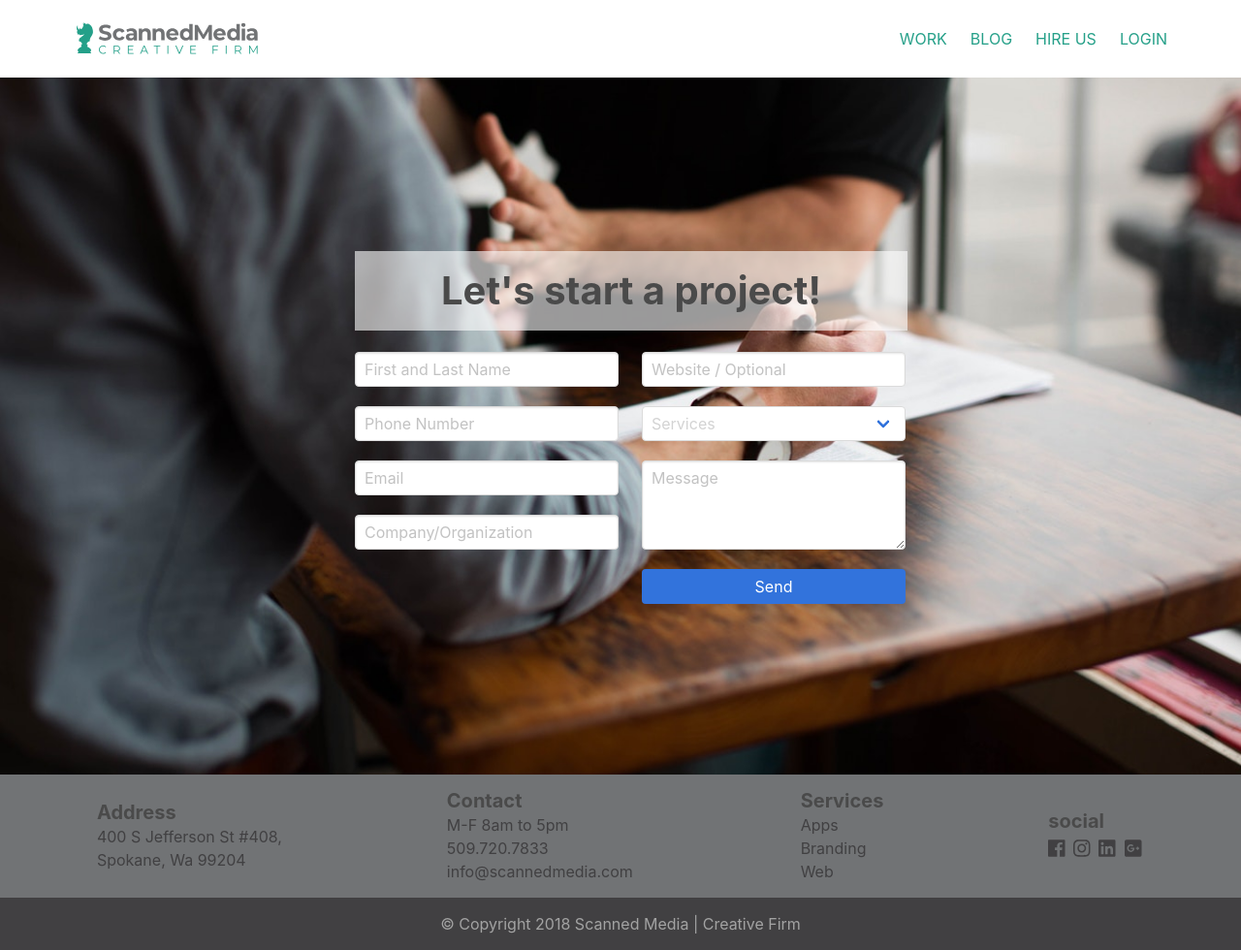
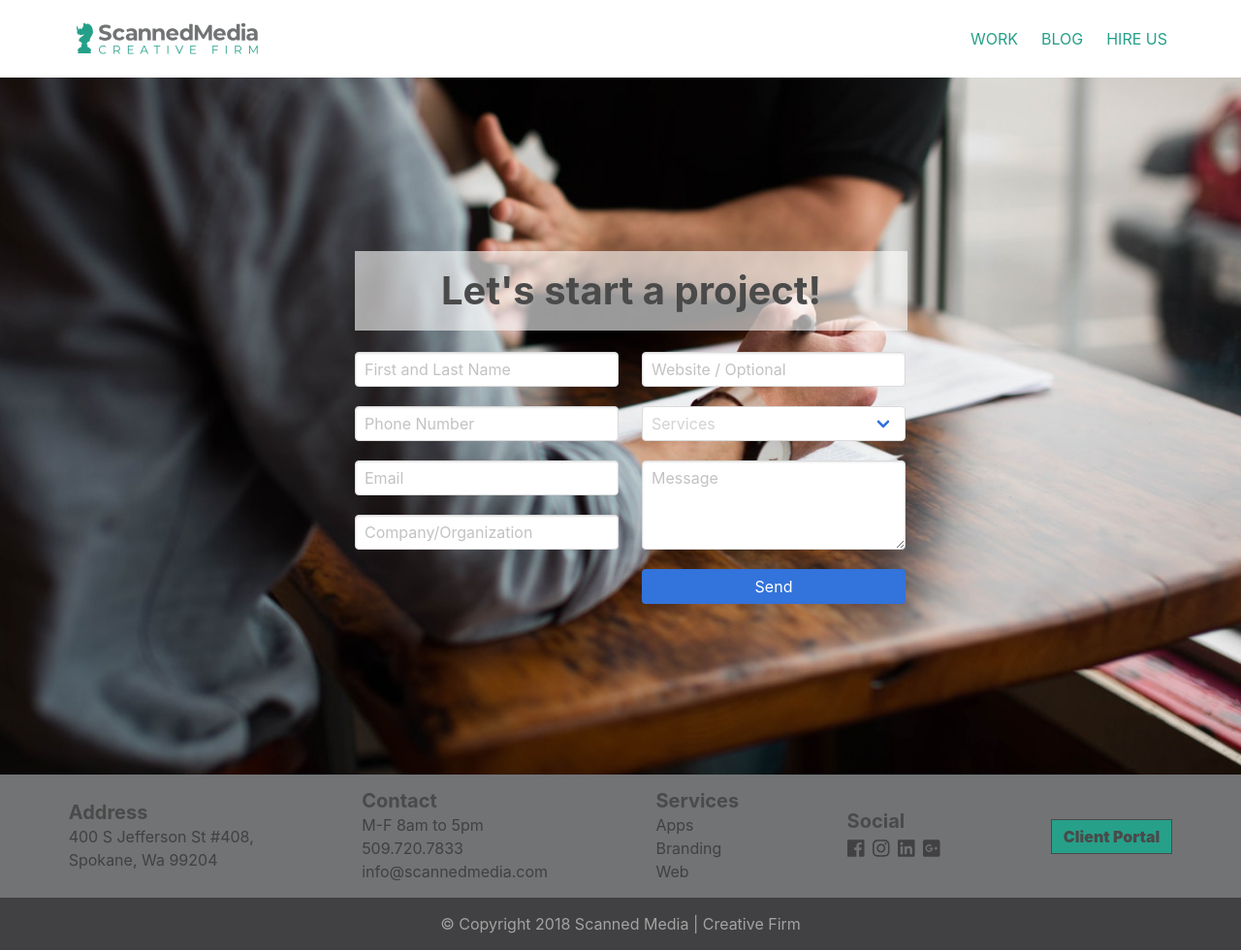
Before and after one commit to scannedmedia/scannedmedia, a Jekyll site: the page built from hire-us.markdown, in a window 1280 px wide. Shown: the whole page at 97% size. Built offline with Jekyll 4.4.1, drawn with Linux system fonts in a browser that asks for light colours; nearby versions of some CDN libraries.

Commit message:
updating the navbar and footer

```diff
--- a/_includes/basic-footer.html
+++ b/_includes/basic-footer.html
@@ -1,15 +1,23 @@
   <div class="footer has-text-darkgrey has-background-mediumgrey">
     <div class="level has-text-left has-text-centered-mobile">
      {% for item in site.foot %}
-      <div class="level-item is-offset-2">
+      <div class="level-item {{item.title}}">
         <div>
-          <h5 class="subtitle has-text-weight-bold is-marginless">{{item.title}}</h5>
+          <h5 class="subtitle has-text-weight-bold is-marginless is-capitalized">{{item.title}}</h5>
           {% if item.is-social %}
             <p class="has-text-dark-grey is-size-5">
               {% for icon in item.icons %}
-                <a href="{{icon.url}}"><i class="fab fa-{{icon.icon}}"></i></a>
+                <a href="{{icon.url}}" target="_Blank">
+                  <i class="fab fa-{{icon.icon}}"></i>
+                </a>
               {% endfor %}
             </p>
+          {% elsif item.is-link %}
+            <a href="{{item.url}}" target="_Blank">
+              {% for paragraph in item.items %}
+               <p>{{ paragraph }}</p>
+              {% endfor %}
+            </a>
           {% else %}
             {% for paragraph in item.items %}
              <p>{{ paragraph }}</p>
@@ -18,6 +26,11 @@
         </div>
       </div>
       {% endfor %}
+      <div class="level-item">
+        <a href="https://app.scannedmedia.com" target="_Blank">
+          <div class="button is-radiusless is-inverted is-outlined">Client Portal</div>
+        </a>
+      </div>
       <!-- <div class="level-item">
         <div >
           <h5 class="subtitle has-text-weight-bold is-marginless">Contact</h5>
--- a/_includes/header.html
+++ b/_includes/header.html
@@ -15,7 +15,6 @@
             {% for item in site.menu %}
             <div class="navbar-item"><a href="{{ item.url | relative_url }}">{{item.title}}</a></div>
             {% endfor %}
-            <div class="navbar-item"><a href="https://app.scannedmedia.com">login</a></div>
         </div>
       </div>
   </nav>
--- a/assets/styles/index.scss
+++ b/assets/styles/index.scss
@@ -308,13 +308,31 @@ p img {
 .footer {
   padding: 15px;
 }
-.footer p a {
+.footer .social a {
+  padding-right: 3px;
+}
+.footer a {
   color: #414042 !important;
-  padding-right: 3px;
   transition: color .35s ease;
 }
-.footer p a:hover {
+.footer a:hover {
   color: #202020 !important;
+}
+
+.footer .button {
+  font-weight: 900;
+  border-color: #4a4a4a;
+  color: #4a4a4a;
+  background-color: #26A089;
+  transition: background-color .35s ease-in-out;
+  transition: border-color .35s ease-in-out;
+}
+.footer .button:hover {
+  border-color: #26A089;
+  color: #26A089;
+  border-style: solid;
+  border-width: .1rem;
+  background-color: rgba(255,255,255,0);
 }
 
 .bottomfoot {
```
